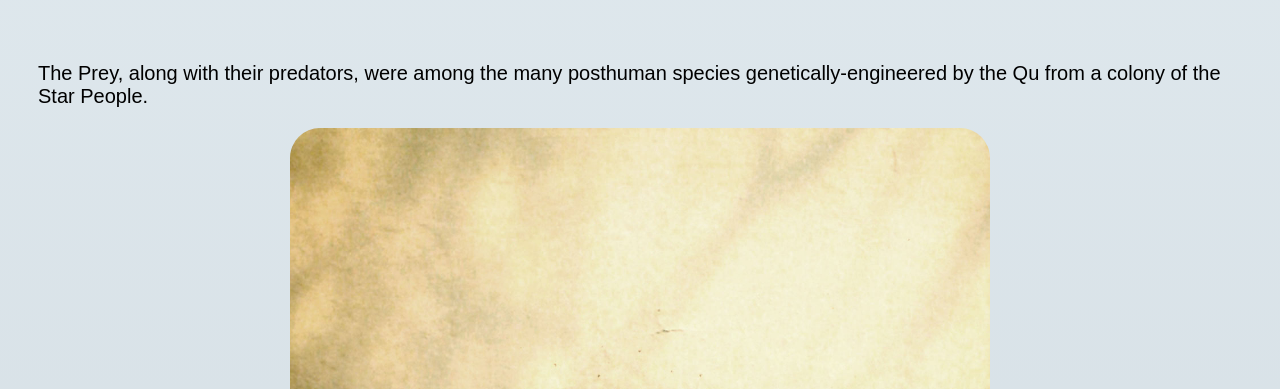
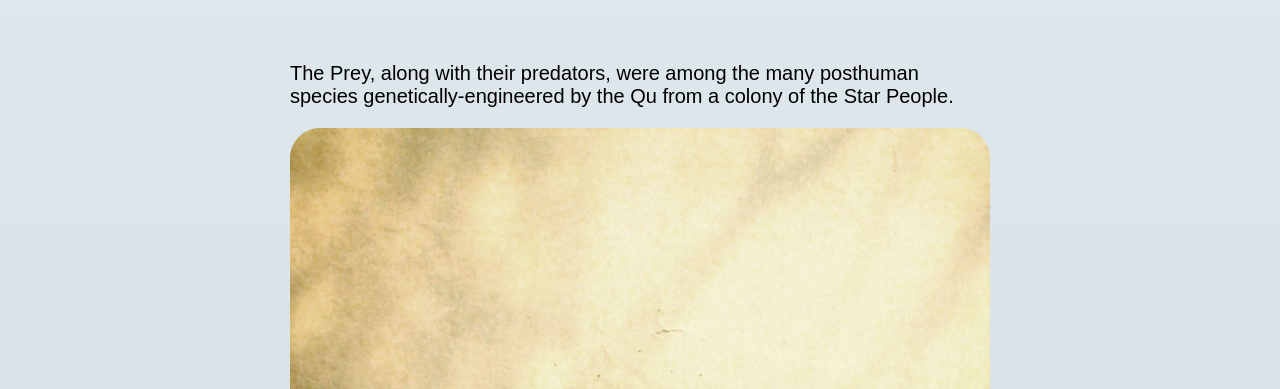
Before and after one commit to miu5/miu5.github.io, a plain HTML site: page Animaly/prey.html in a window 1280 px wide. Shown: the part 358-747 px from the top of the page. Drawn offline with Linux system fonts and the light colour scheme; a web font is replaced by a local one.

Commit message:
Update detail.css

```diff
--- a/Animaly/detail.css
+++ b/Animaly/detail.css
@@ -21,5 +21,8 @@
   .welcome_start {
       margin: 10px 0;
       width: 700px;
+  }
 
+  .container .welcome_description {
+      max-width: 700px;
   }
```
